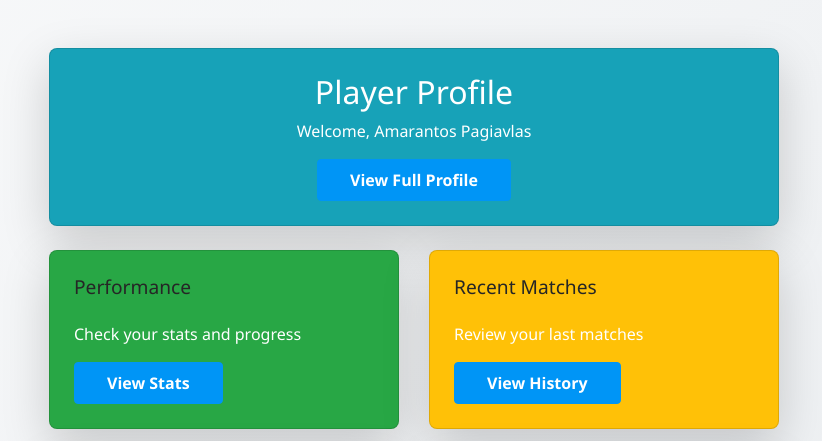
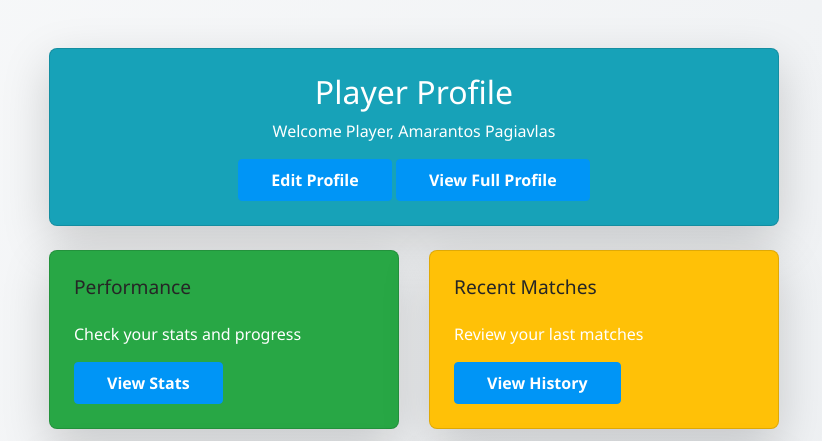
Before and after one commit to AmarantosPagiavlas03/Self-Project, a Django app: page /scout_app/player_dashboard/1/ in a window 1280 px wide. Shown: the part 56-497 px from the top of the page, without its empty margins (226-1048 px from the left). Run offline with Django 5.2, Linux system fonts and the light colour scheme; a user stored in the database is signed in; data comes from the database, SQL or seed files in the repository; both versions use the stored data as it was after the commit; some libraries are stand-ins or nearby versions.

Commit message:
Dashboard linking User to Profile

```diff
--- a/django_scout/scout_project/scout_app/templates/player_dashboard.html
+++ b/django_scout/scout_project/scout_app/templates/player_dashboard.html
@@ -15,7 +15,10 @@
                 <div class="card mb-4 bg-info text-white shadow-lg">
                     <div class="card-body text-center p-4">
                         <h2>Player Profile</h2>
-                        <p>Welcome, {{ profile.first_name }} {{ profile.last_name }}</p>
+                        <p>Welcome Player, {{ profile.first_name }} {{ profile.last_name }}</p>
+                        {% if profile.user == request.user %}
+                            <a href="{% url 'edit_profile' %}" class="btn btn-primary">Edit Profile</a>
+                        {% endif %}
                         <a href="{% url 'view_profile' %}" class="btn btn-primary">View Full Profile</a>
                     </div>
                 </div>
--- a/django_scout/scout_project/scout_app/views.py
+++ b/django_scout/scout_project/scout_app/views.py
@@ -101,39 +101,7 @@ def dashboard(request):
     if user.role == 'Player':
         try:
             profile = PlayerProfile.objects.get(user=user)
-            # Example normalization: assume maximum possible values are known
-            max_values = {
-                'agility': 100,
-                'power': 100,
-                'speed': 100,
-                'strategy': 100,
-            }
-
-            profile_data = {
-                'agility': profile.agility,
-                'power': profile.power,
-                'speed': profile.speed,
-                'strategy': profile.strategy,
-            }
-
-            # Normalize to percentage values:
-            normalized_data = [
-                (profile_data['agility'] / max_values['agility']) * 100 if max_values['agility'] else 0,
-                (profile_data['power'] / max_values['power']) * 100 if max_values['power'] else 0,
-                (profile_data['speed'] / max_values['speed']) * 100 if max_values['speed'] else 0,
-                (profile_data['strategy'] / max_values['strategy']) * 100 if max_values['strategy'] else 0,
-            ]
-
-            context["performance_data"] = {
-                "labels": json.dumps(['Agility', 'Power', 'Speed', 'Strategy']),
-                "data": json.dumps(normalized_data)
-            }
-            context["bar_plot_data"] = {
-                "labels": json.dumps(['Matches Played', 'Goals Scored', 'Assists', 'Tackles']),
-                "data": json.dumps([profile.matches_played, profile.goals_scored, profile.assists, profile.tackles])
-            }
-
-            return render(request, "player_dashboard.html", context)
+            return redirect('scout_app:player_dashboard', player_id=profile.id)
         except PlayerProfile.DoesNotExist:
             pass
     elif user.role == 'Team':
@@ -188,6 +156,39 @@ def view_player_dashboard(request, player_id):
             ]
         }
     }
+
+    # Example normalization: assume maximum possible values are known
+    max_values = {
+        'agility': 100,
+        'power': 100,
+        'speed': 100,
+        'strategy': 100,
+    }
+
+    profile_data = {
+        'agility': player_profile.agility,
+        'power': player_profile.power,
+        'speed': player_profile.speed,
+        'strategy': player_profile.strategy,
+    }
+
+    # Normalize to percentage values:
+    normalized_data = [
+        (profile_data['agility'] / max_values['agility']) * 100 if max_values['agility'] else 0,
+        (profile_data['power'] / max_values['power']) * 100 if max_values['power'] else 0,
+        (profile_data['speed'] / max_values['speed']) * 100 if max_values['speed'] else 0,
+        (profile_data['strategy'] / max_values['strategy']) * 100 if max_values['strategy'] else 0,
+    ]
+
+    context["performance_data"] = {
+        "labels": json.dumps(['Agility', 'Power', 'Speed', 'Strategy']),
+        "data": json.dumps(normalized_data)
+    }
+    context["bar_plot_data"] = {
+        "labels": json.dumps(['Matches Played', 'Goals Scored', 'Assists', 'Tackles']),
+        "data": json.dumps([player_profile.matches_played, player_profile.goals_scored, player_profile.assists, player_profile.tackles])
+    }
+
     return render(request, 'player_dashboard.html', context)
 
 @login_required
```
Also changed, not shown: django_scout/scout_project/db.sqlite3.
